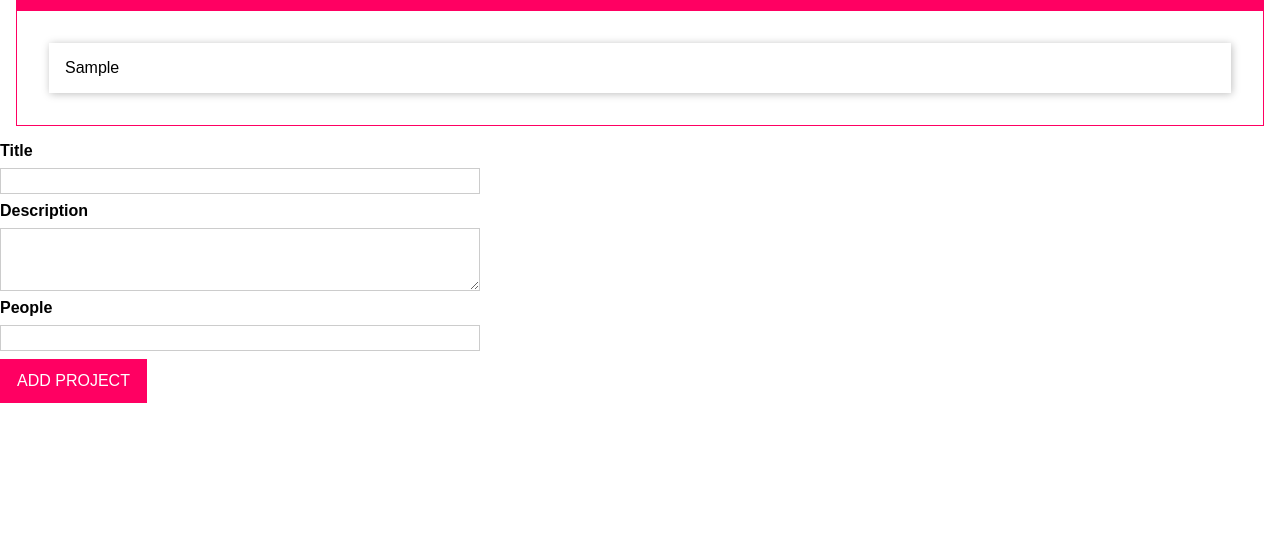
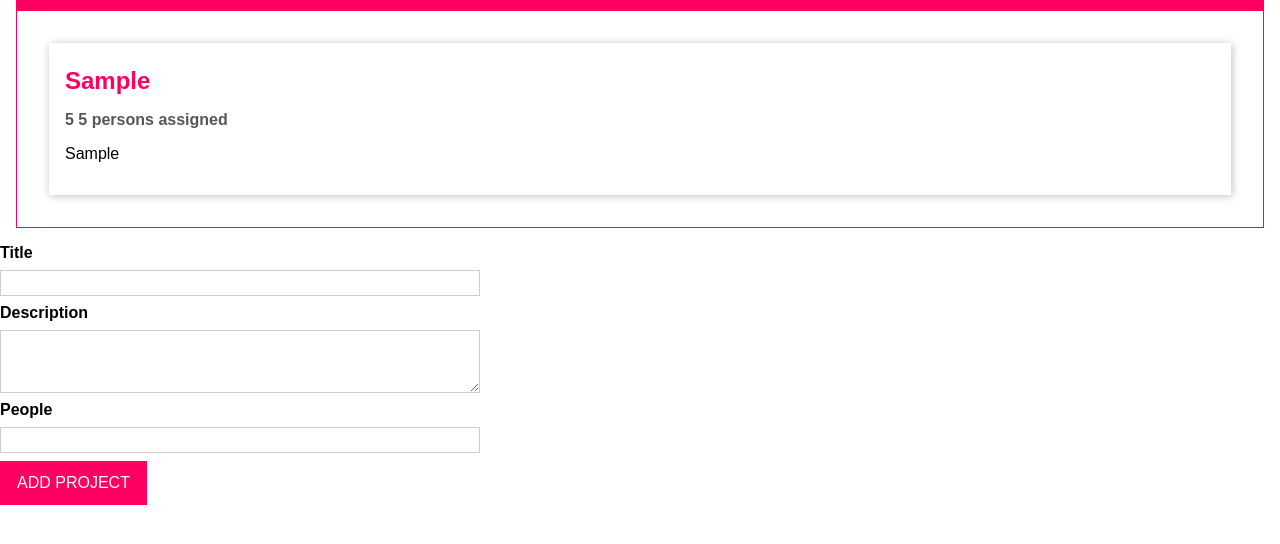
Before and after one commit to blizzardKv/drag-n-drop-ts, a website with bundled scripts: page index.html in a window 1280 px wide. Both pictures are taken after typing "Sample", "Sample", "5" into the empty fields and a click on the button "ADD PROJECT". Shown: the part 168-712 px from the top of the page. Built offline with nearby package versions, Linux system fonts and the light colour scheme.

Commit message:
add drag-n-drop, add styling

```diff
--- a/app.css
+++ b/app.css
@@ -91,6 +91,7 @@ button:active {
   box-shadow: 1px 1px 8px rgba(0, 0, 0, 0.26);
   padding: 1rem;
   margin: 1rem;
+  background-color: #fff;
 }
 
 .projects li h2 {
--- a/index.html
+++ b/index.html
@@ -27,7 +27,11 @@
       </form>
     </template>
     <template id="single-project">
-      <li></li>
+      <li draggable="true">
+        <h2></h2>
+        <h3></h3>
+        <p></p>
+      </li>
     </template>
     <template id="project-list">
       <section class="projects">
--- a/src/app.ts
+++ b/src/app.ts
@@ -1,3 +1,14 @@
+interface Draggable {
+  dragStartHandler(event: DragEvent): void;
+  dragEndHandler(event: DragEvent): void;
+}
+
+interface DragTarget {
+  dragOverHandler(event: DragEvent): void;
+  dropHandler(event: DragEvent): void;
+  dragLeaveHandler(event: DragEvent): void;
+}
+
 enum ProjectStatus { Active, Finished };
 
 class Project {
@@ -42,6 +53,21 @@ class ProjectState extends State<Project>{
 
     this.projects.push(newProjects);
 
+    for (const listenerFn of this.listeners) {
+      listenerFn(this.projects.slice());
+    }
+  }
+
+  moveProject(projectId: string, newStatus: ProjectStatus): void {
+    const project = this.projects.find((prj) => prj.id === projectId);
+
+    if (project && project.status !== newStatus) {
+      project.status = newStatus;
+      this.updateListeners();
+    }
+  }
+
+  private updateListeners() {
     for (const listenerFn of this.listeners) {
       listenerFn(this.projects.slice());
     }
@@ -128,7 +154,48 @@ abstract class Component<T extends HTMLElement, U extends HTMLElement> {
   abstract renderContent(): void;
 }
 
-class ProjectList extends Component<HTMLDivElement, HTMLElement> {
+class ProjectItem extends Component<HTMLUListElement, HTMLLIElement> implements Draggable {
+  private project: Project;
+
+  get persons() {
+    if (this.project.people === 1) {
+      return '1 person'
+    }
+
+    return `${this.project.people} persons`;
+  }
+
+  constructor(hostId: string, project: Project) {
+    super('single-project', hostId, false, project.id);
+    this.project = project;
+
+    this.configure();
+    this.renderContent();
+  }
+
+  @autobind
+  dragStartHandler(event: DragEvent) {
+    event.dataTransfer!.setData('text/plain', this.project.id);
+    event.dataTransfer!.effectAllowed = 'move';
+  }
+
+  dragEndHandler() {
+    console.log('dragEnd');
+  }
+
+  configure() {
+    this.element.addEventListener('dragstart', this.dragStartHandler);
+    this.element.addEventListener('dragend', this.dragEndHandler);
+  }
+
+  renderContent() {
+    this.element.querySelector('h2')!.textContent = this.project.title;
+    this.element.querySelector('h3')!.textContent = `${this.project.people.toString()} ${this.persons} assigned`;
+    this.element.querySelector('p')!.textContent = this.project.description;
+  }
+}
+
+class ProjectList extends Component<HTMLDivElement, HTMLElement> implements DragTarget {
   assignedProjects: Project[] = [];
 
   constructor(private type: 'active' | 'finished') {
@@ -143,13 +210,38 @@ class ProjectList extends Component<HTMLDivElement, HTMLElement> {
     const listEl = <HTMLUListElement>document.getElementById(`${this.type}-projects-list`)!;
     listEl.innerHTML = '';
     for (const prjItem of this.assignedProjects) {
-      const listItem = document.createElement('li');
-      listItem.textContent = prjItem.title;
-      listEl.appendChild(listItem);
+      new ProjectItem(this.element.querySelector('ul')!.id, prjItem);
     }
   }
 
+  @autobind
+  dragOverHandler(event: DragEvent) {
+    if (event.dataTransfer && event.dataTransfer.types[0] === 'text/plain') {
+      event.preventDefault();
+      const listEl = this.element.querySelector('ul')!;
+      listEl.classList.add('droppable');
+    }
+  }
+
+  @autobind
+  dropHandler(event: DragEvent) {
+    const prjId = event.dataTransfer!.getData('text/plain');
+
+    projectState.moveProject(prjId, this.type === 'active' ? ProjectStatus.Active : ProjectStatus.Finished);
+  }
+
+  @autobind
+  dragLeaveHandler(_: DragEvent) {
+    const listEl = this.element.querySelector('ul')!;
+    listEl.classList.remove('droppable');
+  }
+
+
   configure() {
+    this.element.addEventListener('dragover', this.dragOverHandler);
+    this.element.addEventListener('dragleave', this.dragLeaveHandler);
+    this.element.addEventListener('drop', this.dropHandler);
+
     projectState.addListener((projects: Project[]) => {
       this.assignedProjects = projects.filter((prj) => {
         if (this.type === 'active') {
@@ -197,7 +289,6 @@ class ProjectInput extends Component<HTMLDivElement, HTMLFormElement> {
 
     if (Array.isArray(userInput)) {
       const [title, description, people] = userInput;
-      console.log(title, description, people);
       projectState.addProject(title, description, people);
       this.clearInputs();
     }
```
